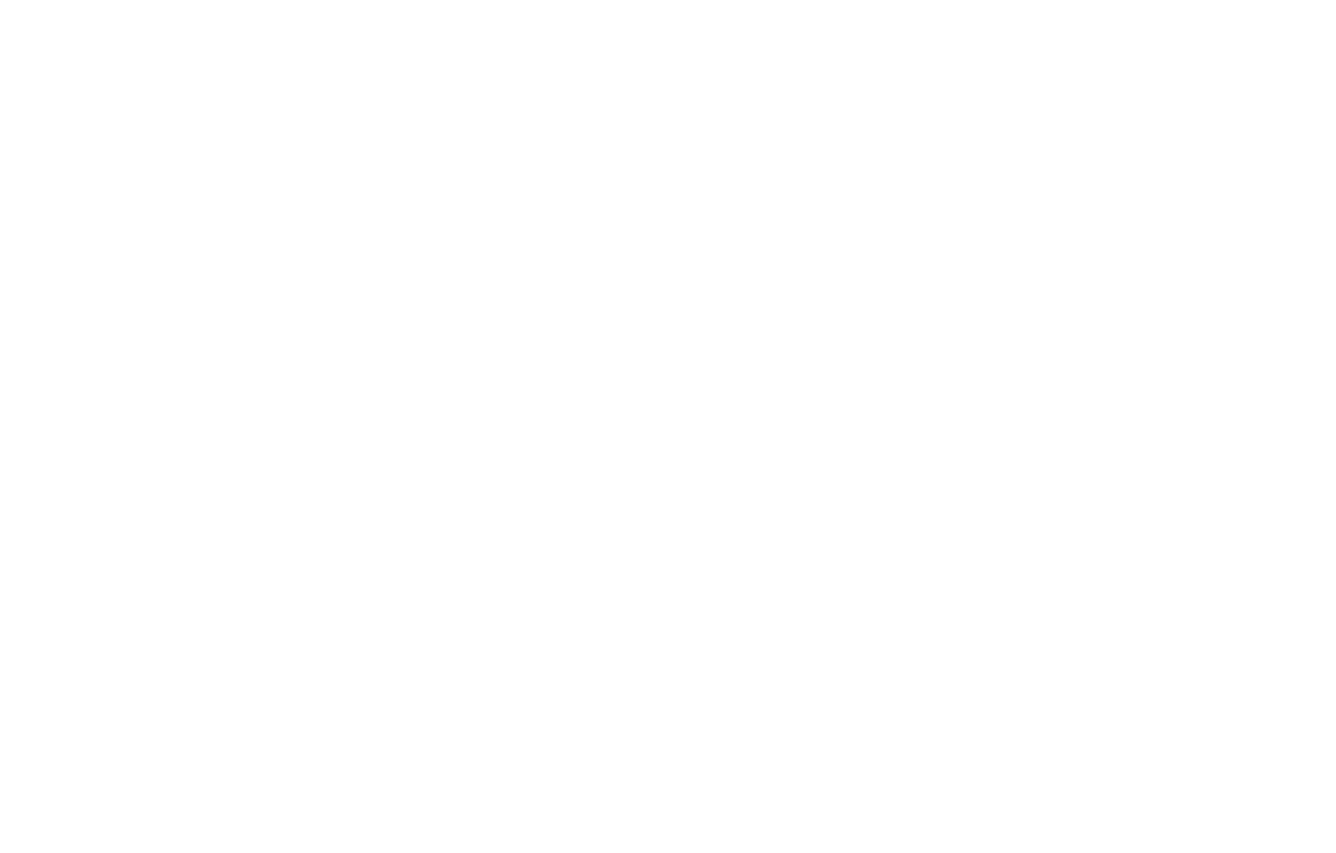
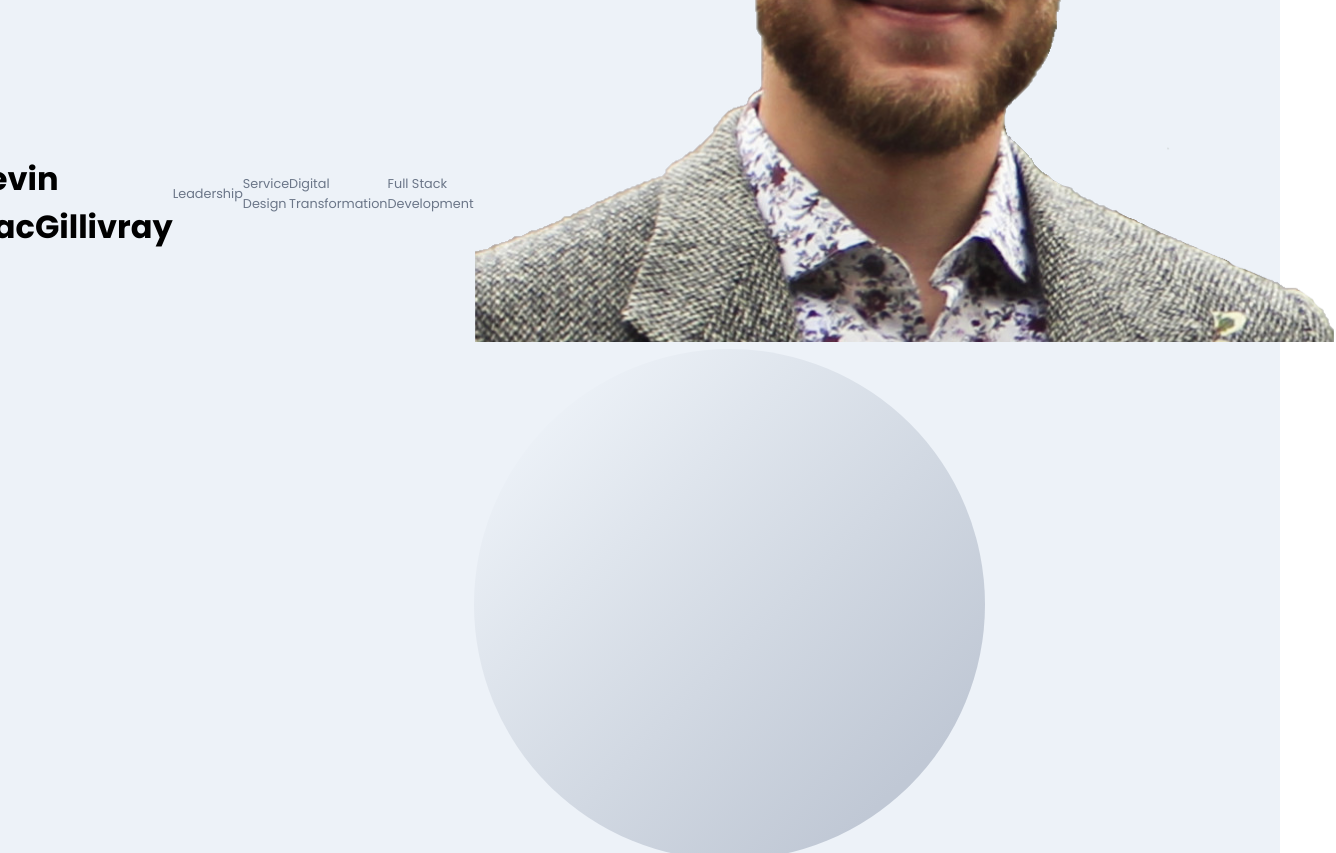
Before and after one commit to devhmac/Final_portfolio, a Next.js app in the folder portfolio-site/: page / in a window 1280 px wide. Shown: the part 480-1333 px from the top of the page, 1336 px wide, since content can reach past the window. Before the commit the page ends 800 px from the top, so only its background shows below. Built offline with nearby package versions, Linux system fonts and the light colour scheme; a web font is replaced by a local one.

Commit message:
working on header, adding photo etc

```diff
--- a/portfolio-site/container/Header.jsx
+++ b/portfolio-site/container/Header.jsx
@@ -4,15 +4,44 @@
 const Header = () => {
   return (
     <div className={`${styles["app__header"]} ${styles["app__flex"]}`}>
-      Header
       <motion.div
         whileInView={{ x: [-100, 0], opacity: [0, 1] }}
         transition={{ duration: 0.5 }}
         className={styles["app_header-info"]}
-      ></motion.div>
-      <div className={styles["app__header-badge"]}>
-        <div className={`${styles["badge-cmp"]} ${styles.app__flex}`}></div>
-      </div>
+      >
+        <div className={styles["app__header-badge"]}>
+          <div className={`${styles["badge-cmp"]} ${styles.app__flex}`}>
+            <div style={{ marginLeft: 20 }}>
+              <p className={styles["p-text"]}>Hi, I'm</p>
+              <h1 className={styles["head-text"]}>Devin MacGillivray</h1>
+            </div>
+            <div className={`${styles["tag-cmp"]} ${styles.app__flex}`}>
+              <p className={styles["p-text"]}>Leadership</p>
+              <p className={styles["p-text"]}>Service Design</p>
+              <p className={styles["p-text"]}>Digital Transformation</p>
+              <p className={styles["p-text"]}>Full Stack Development</p>
+            </div>
+          </div>
+        </div>
+      </motion.div>
+
+      <motion.div
+        whileInView={{ opacity: [0, 1] }}
+        transition={{ duration: 0.5, delayChildren: 0.5 }}
+        className={styles["app_header-img"]}
+      >
+        <img src="img/assets/me-nobg.png" alt="profile_bg" />
+
+        <motion.img
+          whileInView={{ scale: [0, 1] }}
+          transition={{ duration: 1, ease: "easeInOut" }}
+          className={styles["overlay_circle"]}
+          src="/img/assets/circle.svg"
+          alt="profile_circle"
+        />
+      </motion.div>
+
+      <motion.div variant></motion.div>
     </div>
   );
 };
--- a/portfolio-site/pages/index.js
+++ b/portfolio-site/pages/index.js
@@ -15,7 +15,7 @@
         <link rel="icon" href="/favicon.ico" />
       </Head>
       <div className={styles.app}>
-        <Navbar />
+        {/* <Navbar /> */}
         <Header />
         <About />
         <Work />
--- a/portfolio-site/styles/Header.module.scss
+++ b/portfolio-site/styles/Header.module.scss
@@ -3,3 +3,14 @@
   justify-content: center;
   align-items: center;
 }
+
+.p-text {
+  font-size: 0.8rem;
+  text-align: left;
+  color: var(--gray-color);
+  line-height: 1.5;
+
+  @media screen and (min-width: 2000px) {
+    font-size: 1.75rem;
+  }
+}
```
